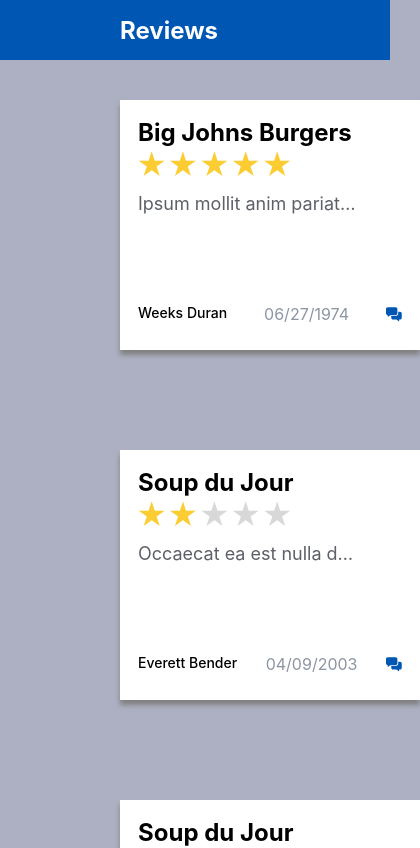
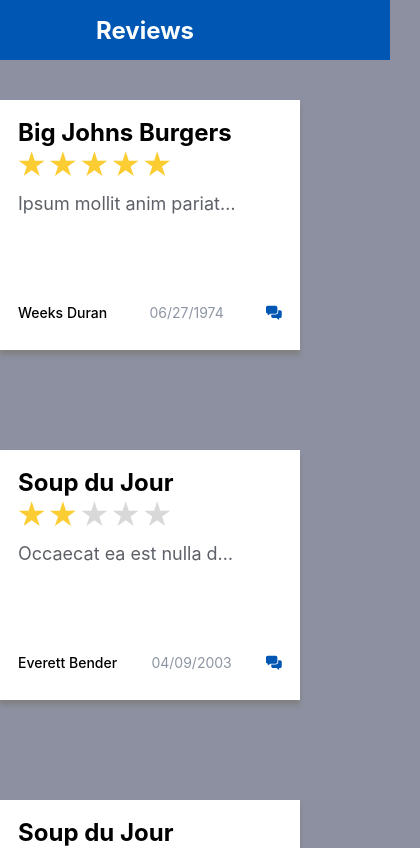
Before and after one commit to AndyxWood/ReviewTrackers-Challenge, a React (Create React App) app: page / in a window 390 px wide. Shown: the top 848 px of the page, 420 px wide, since content can reach past the window. Built offline with nearby package versions, Linux system fonts and the light colour scheme.

Commit message:
Added responsiveness to review page and cards

```diff
--- a/src/components/Header/styles.scss
+++ b/src/components/Header/styles.scss
@@ -2,9 +2,9 @@
   height: 60px;
   background-color: #0057B3;
 
+  padding-left: 1.25in;
+  padding-right: 1.25in;
   .header-text-wrapper {
-    padding-left: 1.25in;
-    padding-right: 1.25in;
     height: 60px;
     display: flex;
     align-items: center;
@@ -17,3 +17,22 @@
     }
   }
 }
+
+@media (max-width: 800px) {
+  .header-wrapper {
+    padding-left: 1in;
+  }
+}
+
+// These sizes can be visualized in chrome by opening the inspector and moving it to the right or left side
+@media (max-width: 499px) {
+  .header-wrapper {
+    padding-left: .5in;
+  }
+}
+
+@media (max-width: 410px) {
+  .header-wrapper {
+    padding-left: 1in;
+  }
+}
--- a/src/pages/ReviewPage/ReviewCard/styles.scss
+++ b/src/pages/ReviewPage/ReviewCard/styles.scss
@@ -4,7 +4,7 @@
   background-color: white;
   width: 300px;
   height: 250px;
-  margin-bottom: 100px;
+  margin-bottom: 80px;
   box-shadow: 0px 5px 5px grey;
 
   .card-padding {
@@ -59,6 +59,7 @@
     .published-date {
       display: inline;
       color: #8D95A3;
+      font-size: 14px;
     }
 
     .comment-icon {
--- a/src/pages/ReviewPage/styles.scss
+++ b/src/pages/ReviewPage/styles.scss
@@ -2,4 +2,31 @@
   padding-left: 1.25in;
   padding-right: 1.25in;
   margin-top: 40px;
+  display: flex;
+  flex-direction: row;
+  flex-wrap: wrap;
+  justify-content: space-between;
+  gap: 20px; //sets a minimum gap between components (in all directions)
 }
+
+@media (max-width: 800px) {
+  .reviews-body {
+    flex-direction: column;
+    padding-left: 1in;
+  }
+}
+
+// These sizes can be visualized in chrome by opening the inspector and moving it to the right or left side
+@media (max-width: 499px) {
+  .reviews-body {
+    flex-direction: column;
+    padding-left: .5in;
+  }
+}
+
+@media (max-width: 410px) {
+  .reviews-body {
+    flex-direction: column;
+    padding-left: 0in;
+  }
+}
--- a/src/themes/index.css
+++ b/src/themes/index.css
@@ -5,7 +5,7 @@ body {
     sans-serif;
   -webkit-font-smoothing: antialiased;
   -moz-osx-font-smoothing: grayscale;
-  background-color: rgb(172, 176, 194);
+  background-color: rgb(140, 144, 161);
 }
 
 code {
```
